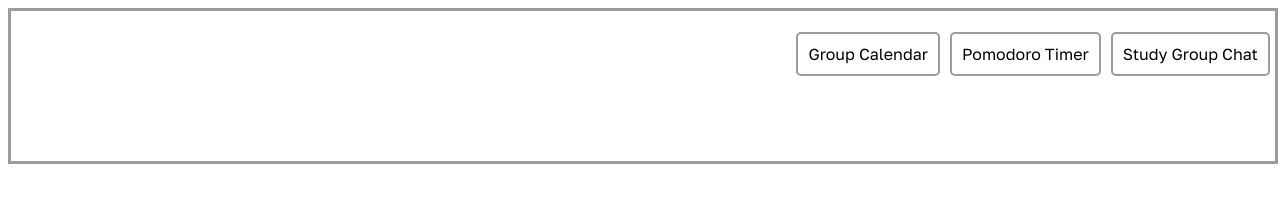
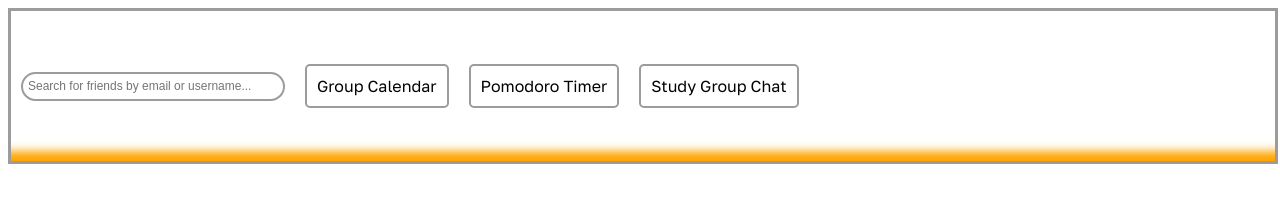
Before and after one commit to williamsob/hive.mind, a plain HTML site: page to do list.html in a window 1280 px wide. Drawn offline with Linux system fonts and the light colour scheme.

Commit message:
prototype 1 2nd session

```diff
--- a/to do list.html
+++ b/to do list.html
@@ -5,12 +5,18 @@
     </head>
     <body>
         <div class="header">
-
             <div id="navbar">
                 <ul>
-                    <a><li>Study Group Chat</li></a>
-                    <a><li>Pomodoro Timer</li></a>
-                    <a><li>Group Calendar</li></a>
+                    <li class="search-container">
+                        <form action="action_page.php">
+                            <input type="text"
+                            placeholder="Search for friends by email or username..."
+                            name="search">
+                        </form>
+                    </li>
+                    <li><a href="">Group Calendar</a></li>
+                    <li><a href="">Pomodoro Timer</a></li>
+                    <li><a href="">Study Group Chat</a></li>
                 </ul>
             </div>
         </div>
--- a/website.css
+++ b/website.css
@@ -27,13 +27,49 @@ li a {
     height: 150px;
     background-color: white;
     border: 3px solid #9c9c9c;
+    box-shadow: inset 0 -20px 10px -10px rgba(255,165,0,1);
+    display: flex;
+    align-items: center;
 }
 
 #navbar ul {
     font-family: "Golos Text", sans-serif;
+    display: flex;
+    align-items: center;
+    justify-content: flex-end;
+    padding: 0;
+    margin: 0;
 }
 
 #navbar li {
     border: 2px solid #9c9c9c;
     width: auto;
+    float: none;
+    list-style: none;
+    margin: 0 10px;
+    border: 2px solid #9c9c9c;
+    padding: 10px;
+    border-radius: 5px;
 }
+
+#navbar li.search-container {
+    border: none;
+    padding: 0;
+    margin-left: 10px;
+}
+
+.search-container {
+    margin-right: auto;
+}
+
+.search-container input[type="text"] {
+    /* float: left; */
+    padding: 5px;
+    /* margin: 10px; */
+    /* background: white; */
+    border: 2px solid #9c9c9c;
+    border-radius: 20px;
+    width: 250px;
+    font-size: 12px;
+    height: 15px;
+}
```
